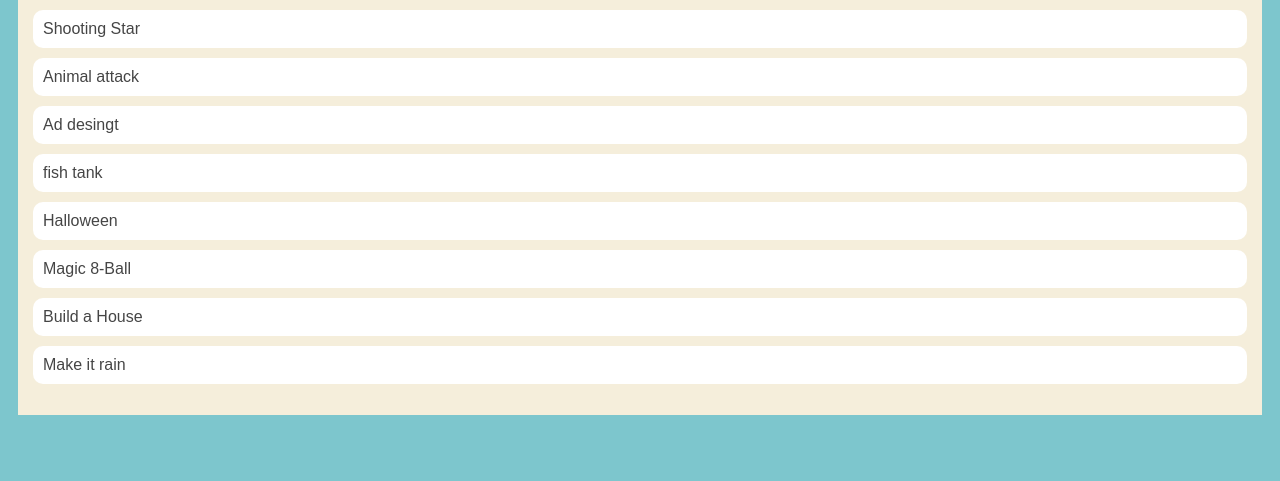
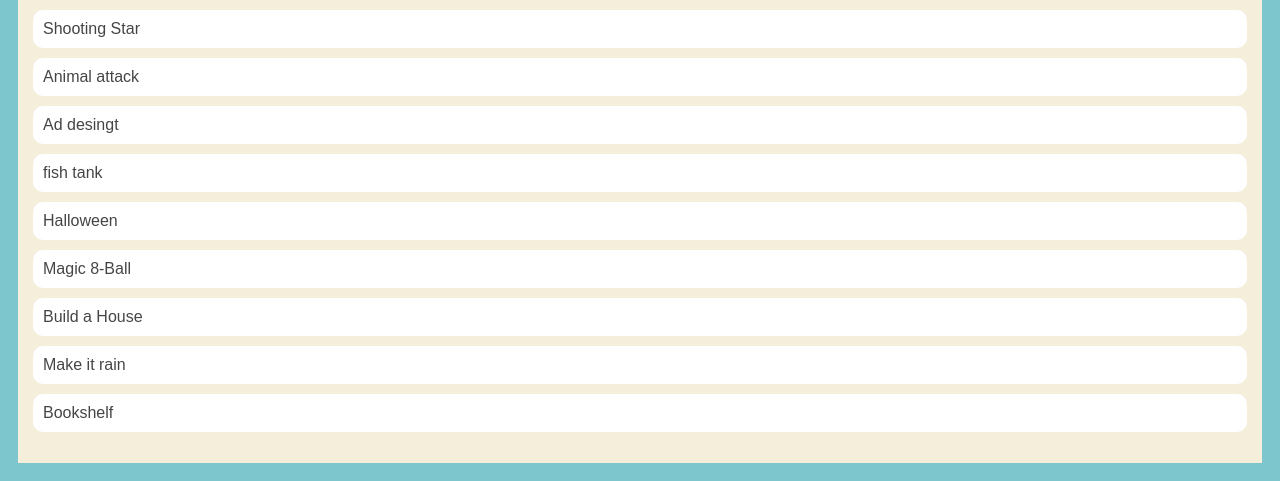
Before and after one commit to reyadhkassim/reyadhkassim.github.io, a plain HTML site: page portfolio.html in a window 1280 px wide. Shown: the part 423-904 px from the top of the page. Before the commit the page ends 856 px from the top, so only its background shows below. Drawn offline with Linux system fonts and the light colour scheme.

Commit message:
describe your changes

```diff
--- a/portfolio.html
+++ b/portfolio.html
@@ -125,6 +125,7 @@
                         <li><a href="https://www.khanacademy.org/computer-programming/spin-off-of-project-magic-8-ball/5282756476583936">Magic 8-Ball</a></li>
                         <li><a href="https://www.khanacademy.org/computer-programming/spin-off-of-project-build-a-house/5710708108214272">Build a House</a></li>
                         <li><a href="https://www.khanacademy.org/computer-programming/spin-off-of-project-make-it-rain/5201017007554560">Make it rain</a></li>
+                        <li><a href="https://www.khanacademy.org/computer-programming/spin-off-of-project-bookshelf/5831550158815232">Bookshelf</a></li>
                     </ul>
 
 
```
